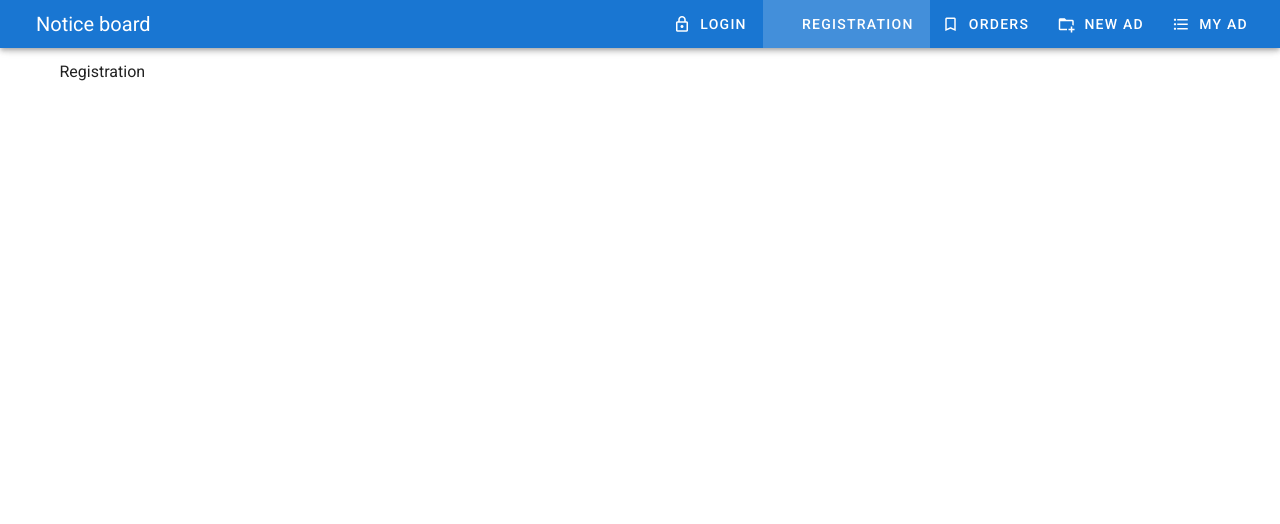
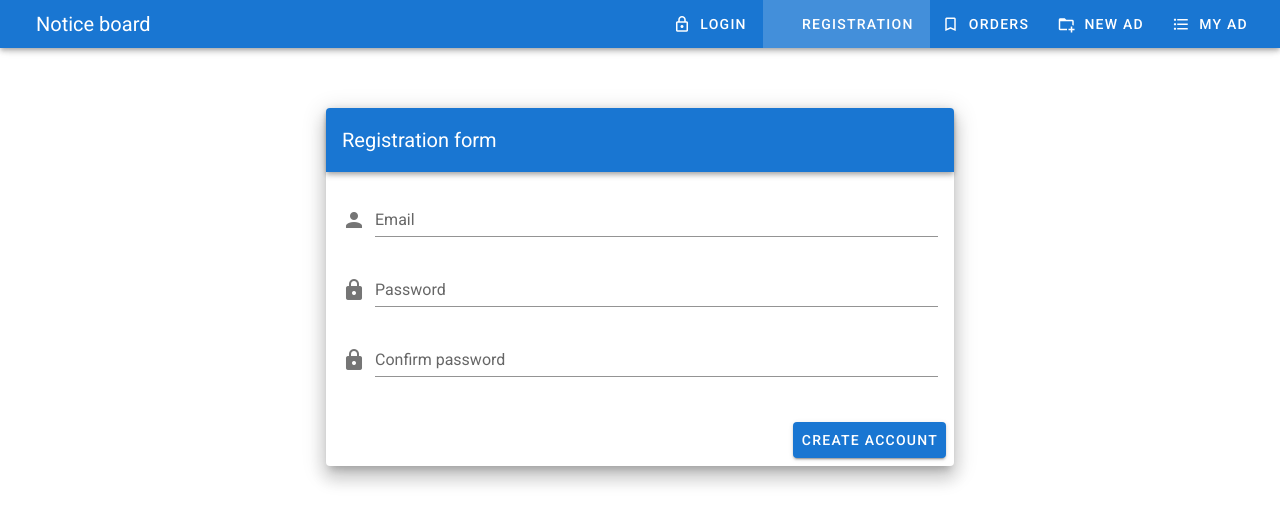
Before and after one commit to aytmamatov/notice-board, a Vue app: page /registration in a window 1280 px wide. Shown: the top 524 px of the page. Built offline with nearby package versions, Linux system fonts and the light colour scheme.

Commit message:
Creating a registration page

```diff
--- a/src/components/Auth/Registration.vue
+++ b/src/components/Auth/Registration.vue
@@ -1,13 +1,85 @@
 <template>
-  <v-container>
-    <v-layout>
-      <v-flex xs12>Registration</v-flex>
-    </v-layout>
-  </v-container>
+  <v-content>
+    <v-container fluid fill-height>
+      <v-layout align-center justify-center>
+        <v-flex xs12 sm8 md6>
+          <v-card class="elevation-12">
+            <v-toolbar color="primary" dark>
+              <v-toolbar-title color="white">Registration form</v-toolbar-title>
+            </v-toolbar>
+            <v-card-text>
+              <v-form lazy-validation v-model="valid" validation ref="loginForm">
+                <v-text-field
+                  v-model="email"
+                  prepend-icon="mdi-account"
+                  name="email"
+                  label="Email"
+                  type="text"
+                  :rules="emailRules"
+                ></v-text-field>
+                <v-text-field
+                  v-model="password"
+                  prepend-icon="mdi-lock"
+                  name="password"
+                  label="Password"
+                  type="password"
+                  :rules="passwordRules"
+                ></v-text-field>
+                <v-text-field
+                  v-model="confirmPassword"
+                  prepend-icon="mdi-lock"
+                  name="confirm-password"
+                  label="Confirm password"
+                  type="password"
+                  :rules="confirmPasswordRules"
+                ></v-text-field>
+              </v-form>
+            </v-card-text>
+            <v-card-actions>
+              <v-spacer></v-spacer>
+              <v-btn :disabled="!valid" @click="onSubmit" color="primary">Create account</v-btn>
+            </v-card-actions>
+          </v-card>
+        </v-flex>
+      </v-layout>
+    </v-container>
+  </v-content>
 </template>
 
 <script>
-export default {};
+export default {
+  data() {
+    return {
+      email: "",
+      password: "",
+      confirmPassword: "",
+      valid: false,
+      emailRules: [
+        (v) => !!v || "E-mail is required",
+        (v) => !v || /^\w+([.-]?\w+)*@\w+([.-]?\w+)*(\.\w{2,3})+$/.test(v) || "E-mail must be valid",
+      ],
+      passwordRules: [
+        (v) => !!v || "Password is required",
+        (v) => (v && v.length >= 6) || "Password must be more than 6 characters",
+      ],
+      confirmPasswordRules: [
+        (v) => !!v || "Password is required",
+        (v) => v === this.password || "Password should match",
+      ],
+    };
+  },
+  methods: {
+    onSubmit() {
+      if (this.$refs.loginForm.validate()) {
+        const user = {
+          email: this.email,
+          password: this.password,
+        };
+        this.$router.push("/");
+      }
+    },
+  },
+};
 </script>
 
 <style></style>
```
